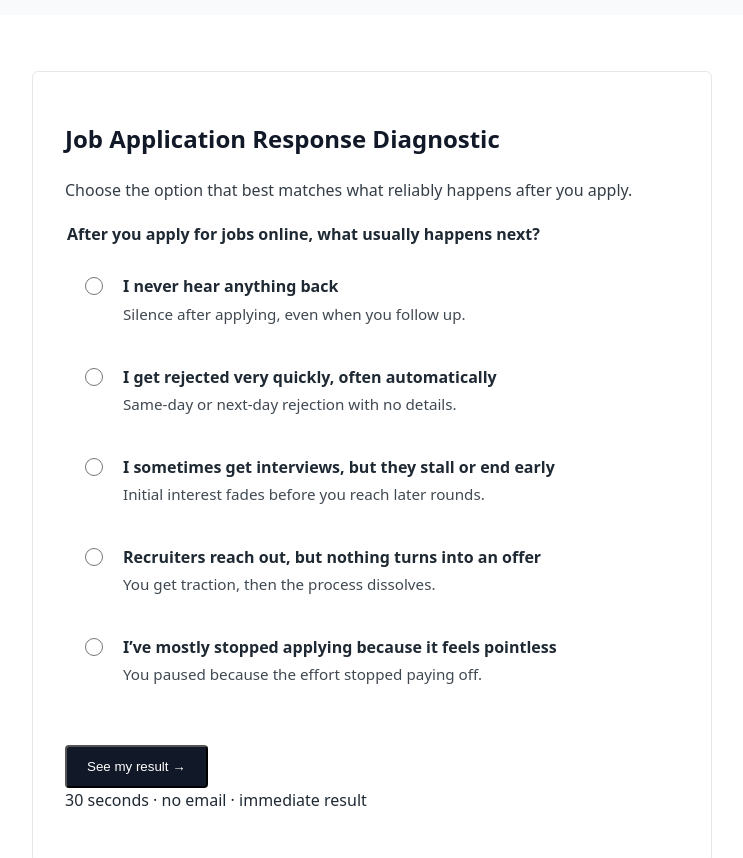
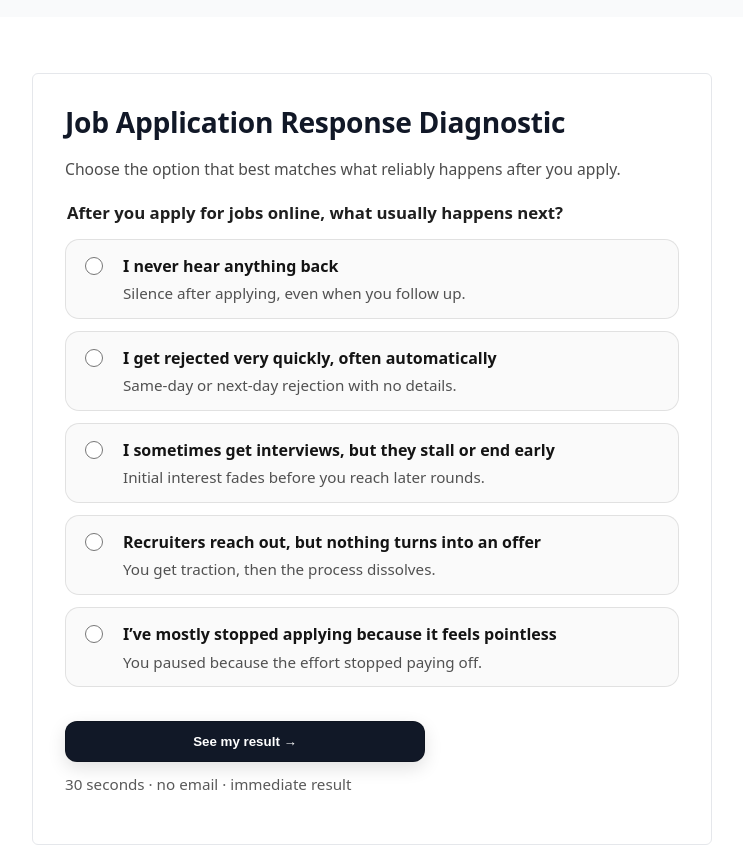
Before and after one commit to rainer78/jobresponsediagnostic, a plain HTML site: page index.html in a window 1280 px wide. Shown: the part 880-1738 px from the top of the page, without its empty margins (268-1011 px from the left). Drawn offline with Linux system fonts and the light colour scheme.

Commit message:
Update styles.css

```diff
--- a/styles.css
+++ b/styles.css
@@ -288,11 +288,31 @@ form input[type="radio"] {
 /* =========================
    JOB Diagnostic Form
 ========================== */
-.help { margin: 10px 0 18px; opacity: .9; }
+/* Layout rhythm */
+.card-header { margin-bottom: 18px; }
+.card-header h2 {
+  font-size: clamp(1.4rem, 2.2vw, 1.85rem);
+  line-height: 1.2;
+  letter-spacing: -0.01em;
+  margin: 0 0 10px;
+}
+.help {
+  font-size: 0.98rem;
+  line-height: 1.5;
+  color: rgba(0,0,0,0.7);
+  margin: 0 0 18px;
+}
 
-.legend { margin-bottom: 12px; font-weight: 650; }
+/* Question as section heading */
+.legend {
+  font-size: 1.05rem;
+  font-weight: 650;
+  color: rgba(0,0,0,0.88);
+  margin-bottom: 12px;
+}
 
-.choices { border: 0; padding: 0; margin: 0; }
+/* Choice cards */
+.choices { border: 0; padding: 0; margin: 0 0 18px; }
 
 .choice {
   display: flex;
@@ -300,37 +320,65 @@ form input[type="radio"] {
   align-items: flex-start;
   padding: 14px 14px;
   border-radius: 14px;
-  border: 1px solid rgba(255,255,255,.12);
-  background: rgba(255,255,255,.04);
+  border: 1px solid rgba(0,0,0,0.10);
+  background: rgba(0,0,0,0.02);
   cursor: pointer;
-  margin-bottom: 10px;
+  margin-bottom: 12px;
+  transition: background 120ms ease, border-color 120ms ease, transform 120ms ease;
+}
+
+.choice:hover {
+  background: rgba(0,0,0,0.03);
 }
 
 .choice input {
   margin-top: 3px;
   width: 18px;
   height: 18px;
+  flex: 0 0 auto;
 }
 
 .choiceBody { display: grid; gap: 4px; }
 
-.choiceTitle { font-weight: 650; }
+.choiceTitle {
+  font-size: 1rem;
+  font-weight: 650;
+  color: rgba(0,0,0,0.92);
+}
 
-.choiceHint { opacity: .85; font-size: .95rem; line-height: 1.35; }
+.choiceHint {
+  font-size: 0.95rem;
+  line-height: 1.35;
+  color: rgba(0,0,0,0.68);
+}
 
+/* Selected state (supported in modern Chrome) */
+.choice:has(input:checked) {
+  border-color: rgba(0,0,0,0.22);
+  background: rgba(0,0,0,0.05);
+  transform: translateY(-1px);
+}
+
+/* Focus visibility */
 .choice:focus-within {
-  outline: 2px solid rgba(255,255,255,.25);
+  outline: 3px solid rgba(0,0,0,0.18);
   outline-offset: 2px;
 }
 
-/* Selected state without JS */
-.choice input:checked + .choiceBody {
-  /* keeps it simple; relies on container styles */
+/* CTA prominence */
+.primary-cta {
+  width: 100%;
+  max-width: 360px;
+  padding: 12px 16px;
+  border-radius: 12px;
+  font-weight: 650;
+  border: 1px solid rgba(0,0,0,0.18);
+  box-shadow: 0 6px 18px rgba(0,0,0,0.12);
 }
 
-.choice:has(input:checked) {
-  border-color: rgba(255,255,255,.28);
-  background: rgba(255,255,255,.08);
+/* Meta under CTA */
+.meta {
+  margin-top: 10px;
+  font-size: 0.95rem;
+  color: rgba(0,0,0,0.65);
 }
-
-.error { margin-top: 10px; min-height: 1.2em; opacity: .95; }
```
